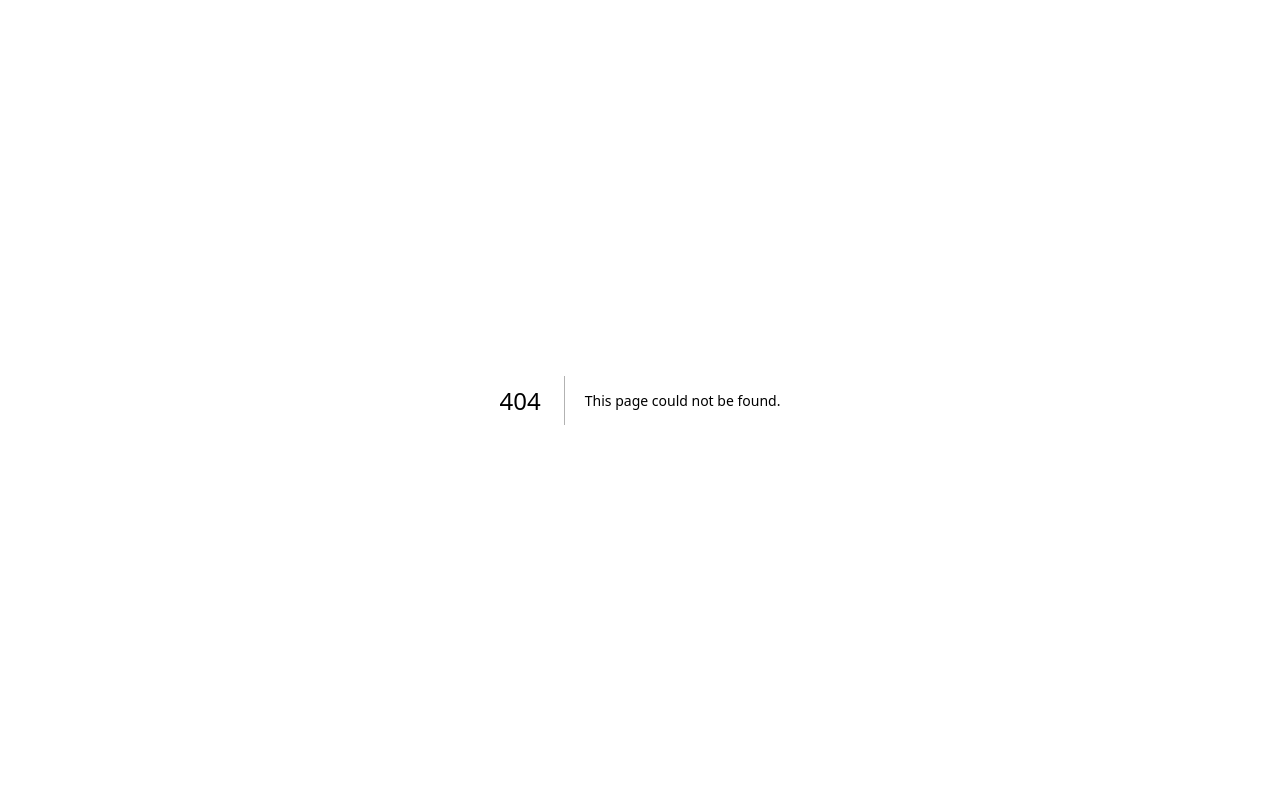
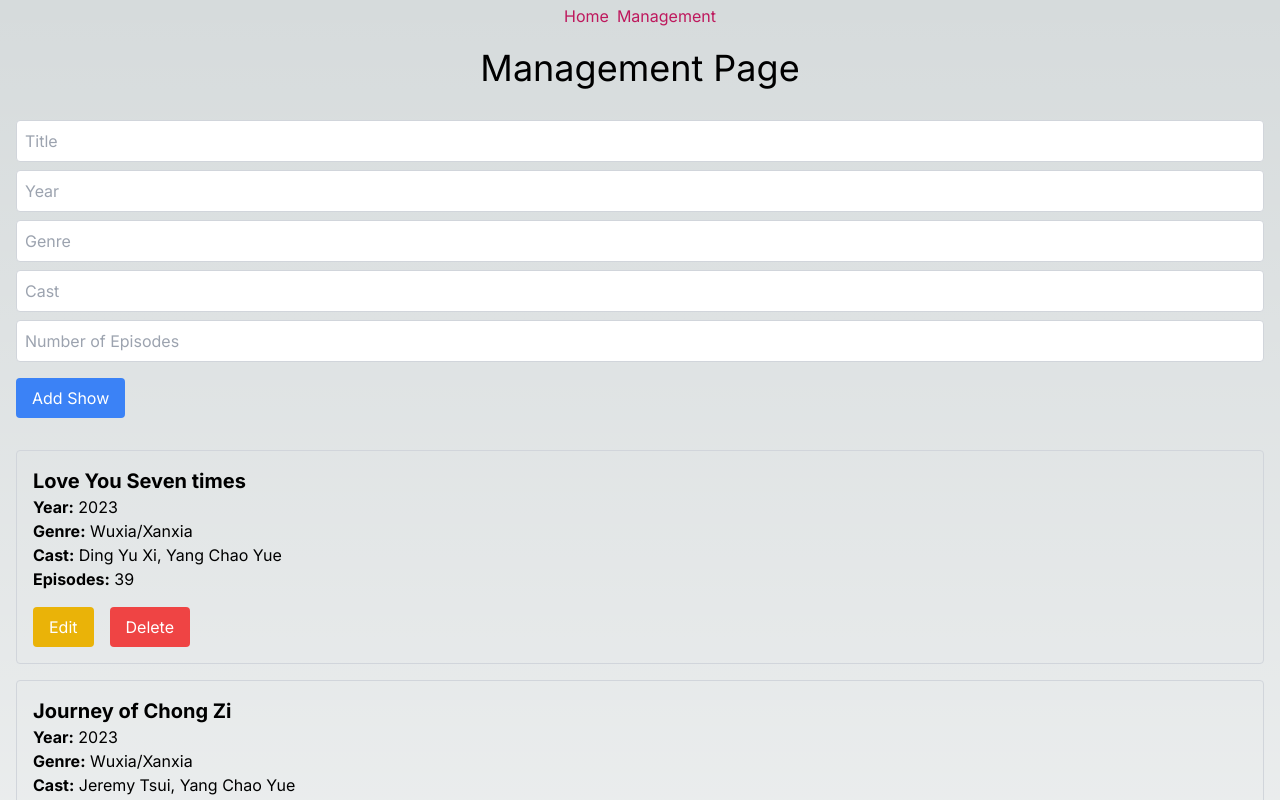
Before and after one commit to konynunez/crud-homework, a Next.js app: page /management in a window 1280 px wide. Before the commit this address had no page. Shown: the top 800 px of the page. Built offline with nearby package versions, Linux system fonts and the light colour scheme.

Commit message:
created files, created links

```diff
--- a/package.json
+++ b/package.json
@@ -5,7 +5,7 @@
   "scripts": {
     "dev": "next dev",
     "build": "next build",
-    "start": "next start",
+    "start": "react-scripts start",
     "lint": "next lint"
   },
   "dependencies": {
--- a/src/app/layout.js
+++ b/src/app/layout.js
@@ -1,17 +1,38 @@
 import { Inter } from "next/font/google";
+import Link from "next/link";
 import "./globals.css";
+
 
 const inter = Inter({ subsets: ["latin"] });
 
 export const metadata = {
-  title: "Create Next App",
-  description: "Generated by create next app",
+  title: "CRUD App",
+  description: "Simple To Do App with CRUD",
 };
 
 export default function RootLayout({ children }) {
   return (
     <html lang="en">
-      <body className={inter.className}>{children}</body>
+      <body className={inter.className}>
+        <header className="w-100">
+          <nav className="flex justify-center w-100 ">
+            <Link
+              className="m-1 text-pink-700 hover:text-pink-900"
+              href="/"
+            >
+              Home
+            </Link>
+            <Link
+              className="m-1 text-pink-700 hover:text-pink-900"
+              href="/management"
+            >
+              Management
+            </Link>
+          </nav>
+        </header>
+        {children}
+        <footer className="text-center text-pink-700">&copy;Panoaramix Design</footer>
+      </body>
     </html>
   );
 }
--- /dev/null
+++ b/src/app/management/page.js
@@ -0,0 +1,125 @@
+"use client";
+
+import React, { useState } from 'react';
+
+class Show {
+  constructor(name, year, genre, cast, episodes) {
+    this.name = name;
+    this.year = year;
+    this.genre = genre;
+    this.cast = cast;
+    this.episodes = episodes;
+  }
+}
+
+class ShowList {
+  constructor(name, shows) {
+    this.name = name;
+    this.shows = shows;
+  }
+
+  addShow(show) {
+    this.shows.push(show);
+  }
+
+  updateShow(index, updatedShow) {
+    this.shows[index] = updatedShow;
+  }
+
+  deleteShow(index) {
+    this.shows.splice(index, 1);
+  }
+}
+
+export default function ManagementPage() {
+  const [showList, setShowList] = useState(new ShowList("Kony's Wuxia/Xanxia latest shows", [
+    new Show("Love You Seven times", "2023", "Wuxia/Xanxia", "Ding Yu Xi, Yang Chao Yue", 39),
+    new Show("Journey of Chong Zi", "2023", "Wuxia/Xanxia", "Jeremy Tsui, Yang Chao Yue", 49),
+    new Show("Lost You Forever", "2023", "Wuxia/Xanxia", "Zhang Wa Yi", 40),
+    new Show("Love and Redemption", "2020", "Wuxia/Xanxia", "Cheng Yi, Yuan BinYian", 44),
+    new Show("Joy of Life", "2019", "Wuxia/Xanxia", "Chan Ruo, yun Li Qin", 50),
+  ]));
+  const [currentShow, setCurrentShow] = useState(null);
+  const [currentIndex, setCurrentIndex] = useState(null);
+
+  function handleAddShow(e) {
+    e.preventDefault(); // Prevents the default form submission behavior
+
+    const newShow = new Show(
+      e.target.title.value,
+      e.target.year.value,
+      e.target.genre.value,
+      e.target.cast.value,
+      parseInt(e.target.episodes.value)
+    );
+
+    const newShowList = new ShowList(showList.name, [...showList.shows]);
+    newShowList.addShow(newShow);
+
+    setShowList(newShowList);
+    e.target.reset(); // Reset the form fields
+  }
+
+  function handleEditShow(index) {
+    setCurrentShow(showList.shows[index]);
+    setCurrentIndex(index);
+  }
+
+  function handleUpdateShow(e) {
+    e.preventDefault(); // Prevents the default form submission behavior
+
+    const updatedShow = new Show(
+      e.target.title.value,
+      e.target.year.value,
+      e.target.genre.value,
+      e.target.cast.value,
+      parseInt(e.target.episodes.value)
+    );
+
+    const newShowList = new ShowList(showList.name, [...showList.shows]);
+    newShowList.updateShow(currentIndex, updatedShow);
+
+    setShowList(newShowList);
+    setCurrentShow(null);
+    setCurrentIndex(null);
+    e.target.reset(); // Reset the form fields
+  }
+
+  function handleDeleteShow(index) {
+    const newShowList = new ShowList(showList.name, [...showList.shows]);
+    newShowList.deleteShow(index);
+
+    setShowList(newShowList);
+  }
+
+  return (
+    <div className="container mx-auto p-4">
+      <h1 className="text-4xl text-center mb-8">Management Page</h1>
+
+      <form onSubmit={currentShow ? handleUpdateShow : handleAddShow} className="mb-8">
+        <input type="text" name="title" placeholder="Title" defaultValue={currentShow ? currentShow.name : ''} required className="w-full p-2 border border-gray-300 rounded mb-2"/>
+        <input type="text" name="year" placeholder="Year" defaultValue={currentShow ? currentShow.year : ''} required className="w-full p-2 border border-gray-300 rounded mb-2"/>
+        <input type="text" name="genre" placeholder="Genre" defaultValue={currentShow ? currentShow.genre : ''} required className="w-full p-2 border border-gray-300 rounded mb-2"/>
+        <input type="text" name="cast" placeholder="Cast" defaultValue={currentShow ? currentShow.cast : ''} required className="w-full p-2 border border-gray-300 rounded mb-2"/>
+        <input type="number" name="episodes" placeholder="Number of Episodes" defaultValue={currentShow ? currentShow.episodes : ''} required className="w-full p-2 border border-gray-300 rounded mb-4"/>
+        <button type="submit" className="px-4 py-2 text-white bg-blue-500 rounded">
+          {currentShow ? 'Update' : 'Add'} Show
+        </button>
+      </form>
+
+      {showList.shows.map((show, index) => (
+        <div key={index} className="p-4 border border-gray-300 rounded mb-4">
+          <h2 className="text-xl font-bold">{show.name}</h2>
+          <p><strong>Year:</strong> {show.year}</p>
+          <p><strong>Genre:</strong> {show.genre}</p>
+          <p><strong>Cast:</strong> {show.cast}</p>
+          <p><strong>Episodes:</strong> {show.episodes}</p>
+          <div className="space-x-4 mt-4">
+            <button onClick={() => handleEditShow(index)} className="px-4 py-2 text-white bg-yellow-500 rounded">Edit</button>
+            <button onClick={() => handleDeleteShow(index)} className="px-4 py-2 text-white bg-red-500 rounded">Delete</button>
+          </div>
+        </div>
+      ))}
+    </div>
+  );
+}
--- a/src/app/page.js
+++ b/src/app/page.js
@@ -1,113 +1,29 @@
-import Image from "next/image";
+import React from 'react';
+import ManagementPage from './management/page';
 
-export default function Home() {
+export default function HomePage() {
+  const showList = [
+    { name: "Love You Seven times", year: "2023", genre: "Wuxia/Xanxia", cast: "Ding Yu Xi, Yang Chao Yue", episodes: 39 },
+    { name: "Journey of Chong Zi", year: "2023", genre: "Wuxia/Xanxia", cast: "Jeremy Tsui, Yang Chao Yue", episodes: 49 },
+    { name: "Lost You Forever", year: "2023", genre: "Wuxia/Xanxia", cast: "Zhang Wa Yi", episodes: 40 },
+    { name: "Love and Redemption", year: "2020", genre: "Wuxia/Xanxia", cast: "Cheng Yi, Yuan BinYian", episodes: 44 },
+    { name: "Joy of Life", year: "2019", genre: "Wuxia/Xanxia", cast: "Chan Ruo, yun, Li Qin", episodes: 50 }
+  ];
+
   return (
-    <main className="flex min-h-screen flex-col items-center justify-between p-24">
-      <div className="z-10 max-w-5xl w-full items-center justify-between font-mono text-sm lg:flex">
-        <p className="fixed left-0 top-0 flex w-full justify-center border-b border-gray-300 bg-gradient-to-b from-zinc-200 pb-6 pt-8 backdrop-blur-2xl dark:border-neutral-800 dark:bg-zinc-800/30 dark:from-inherit lg:static lg:w-auto  lg:rounded-xl lg:border lg:bg-gray-200 lg:p-4 lg:dark:bg-zinc-800/30">
-          Get started by editing&nbsp;
-          <code className="font-mono font-bold">src/app/page.js</code>
-        </p>
-        <div className="fixed bottom-0 left-0 flex h-48 w-full items-end justify-center bg-gradient-to-t from-white via-white dark:from-black dark:via-black lg:static lg:h-auto lg:w-auto lg:bg-none">
-          <a
-            className="pointer-events-none flex place-items-center gap-2 p-8 lg:pointer-events-auto lg:p-0"
-            href="https://vercel.com?utm_source=create-next-app&utm_medium=appdir-template&utm_campaign=create-next-app"
-            target="_blank"
-            rel="noopener noreferrer"
-          >
-            By{" "}
-            <Image
-              src="/vercel.svg"
-              alt="Vercel Logo"
-              className="dark:invert"
-              width={100}
-              height={24}
-              priority
-            />
-          </a>
-        </div>
+    <div className="container mx-auto p-4">
+      <h1 className="text-4xl text-center mb-8">Shows Watched Lately</h1>
+      <div>
+        {showList.map((show, index) => (
+          <div key={index} className="p-4 border border-gray-300 rounded mb-4">
+            <h2 className="text-xl font-bold">{show.name}</h2>
+            <p><strong>Year:</strong> {show.year}</p>
+            <p><strong>Genre:</strong> {show.genre}</p>
+            <p><strong>Cast:</strong> {show.cast}</p>
+            <p><strong>Episodes:</strong> {show.episodes}</p>
+          </div>
+        ))}
       </div>
-
-      <div className="relative flex place-items-center before:absolute before:h-[300px] before:w-full sm:before:w-[480px] before:-translate-x-1/2 before:rounded-full before:bg-gradient-radial before:from-white before:to-transparent before:blur-2xl before:content-[''] after:absolute after:-z-20 after:h-[180px] after:w-full sm:after:w-[240px] after:translate-x-1/3 after:bg-gradient-conic after:from-sky-200 after:via-blue-200 after:blur-2xl after:content-[''] before:dark:bg-gradient-to-br before:dark:from-transparent before:dark:to-blue-700 before:dark:opacity-10 after:dark:from-sky-900 after:dark:via-[#0141ff] after:dark:opacity-40 before:lg:h-[360px] z-[-1]">
-        <Image
-          className="relative dark:drop-shadow-[0_0_0.3rem_#ffffff70] dark:invert"
-          src="/next.svg"
-          alt="Next.js Logo"
-          width={180}
-          height={37}
-          priority
-        />
-      </div>
-
-      <div className="mb-32 grid text-center lg:max-w-5xl lg:w-full lg:mb-0 lg:grid-cols-4 lg:text-left">
-        <a
-          href="https://nextjs.org/docs?utm_source=create-next-app&utm_medium=appdir-template&utm_campaign=create-next-app"
-          className="group rounded-lg border border-transparent px-5 py-4 transition-colors hover:border-gray-300 hover:bg-gray-100 hover:dark:border-neutral-700 hover:dark:bg-neutral-800/30"
-          target="_blank"
-          rel="noopener noreferrer"
-        >
-          <h2 className={`mb-3 text-2xl font-semibold`}>
-            Docs{" "}
-            <span className="inline-block transition-transform group-hover:translate-x-1 motion-reduce:transform-none">
-              -&gt;
-            </span>
-          </h2>
-          <p className={`m-0 max-w-[30ch] text-sm opacity-50`}>
-            Find in-depth information about Next.js features and API.
-          </p>
-        </a>
-
-        <a
-          href="https://nextjs.org/learn?utm_source=create-next-app&utm_medium=appdir-template-tw&utm_campaign=create-next-app"
-          className="group rounded-lg border border-transparent px-5 py-4 transition-colors hover:border-gray-300 hover:bg-gray-100 hover:dark:border-neutral-700 hover:dark:bg-neutral-800 hover:dark:bg-opacity-30"
-          target="_blank"
-          rel="noopener noreferrer"
-        >
-          <h2 className={`mb-3 text-2xl font-semibold`}>
-            Learn{" "}
-            <span className="inline-block transition-transform group-hover:translate-x-1 motion-reduce:transform-none">
-              -&gt;
-            </span>
-          </h2>
-          <p className={`m-0 max-w-[30ch] text-sm opacity-50`}>
-            Learn about Next.js in an interactive course with&nbsp;quizzes!
-          </p>
-        </a>
-
-        <a
-          href="https://vercel.com/templates?framework=next.js&utm_source=create-next-app&utm_medium=appdir-template&utm_campaign=create-next-app"
-          className="group rounded-lg border border-transparent px-5 py-4 transition-colors hover:border-gray-300 hover:bg-gray-100 hover:dark:border-neutral-700 hover:dark:bg-neutral-800/30"
-          target="_blank"
-          rel="noopener noreferrer"
-        >
-          <h2 className={`mb-3 text-2xl font-semibold`}>
-            Templates{" "}
-            <span className="inline-block transition-transform group-hover:translate-x-1 motion-reduce:transform-none">
-              -&gt;
-            </span>
-          </h2>
-          <p className={`m-0 max-w-[30ch] text-sm opacity-50`}>
-            Explore starter templates for Next.js.
-          </p>
-        </a>
-
-        <a
-          href="https://vercel.com/new?utm_source=create-next-app&utm_medium=appdir-template&utm_campaign=create-next-app"
-          className="group rounded-lg border border-transparent px-5 py-4 transition-colors hover:border-gray-300 hover:bg-gray-100 hover:dark:border-neutral-700 hover:dark:bg-neutral-800/30"
-          target="_blank"
-          rel="noopener noreferrer"
-        >
-          <h2 className={`mb-3 text-2xl font-semibold`}>
-            Deploy{" "}
-            <span className="inline-block transition-transform group-hover:translate-x-1 motion-reduce:transform-none">
-              -&gt;
-            </span>
-          </h2>
-          <p className={`m-0 max-w-[30ch] text-sm opacity-50 text-balance`}>
-            Instantly deploy your Next.js site to a shareable URL with Vercel.
-          </p>
-        </a>
-      </div>
-    </main>
+    </div>
   );
 }
```
